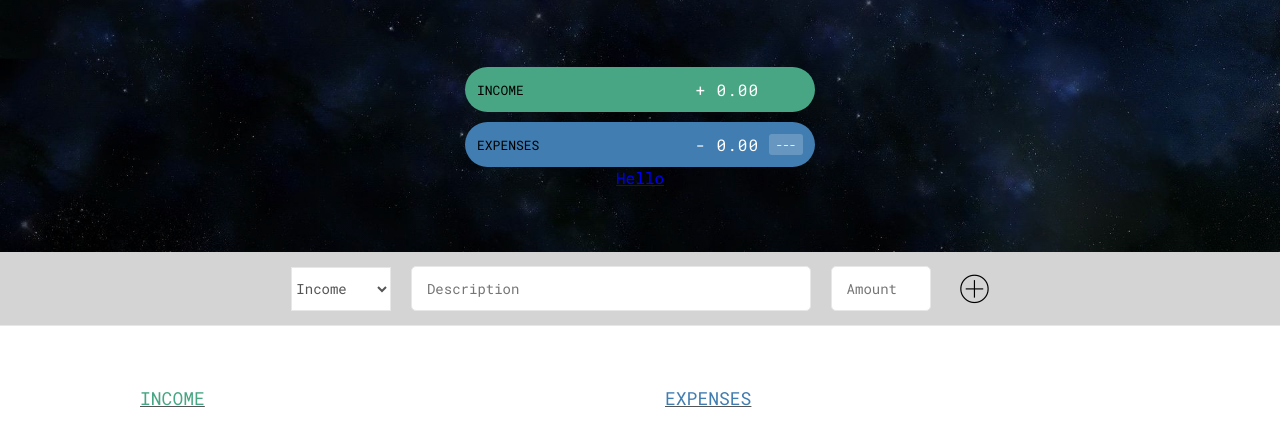
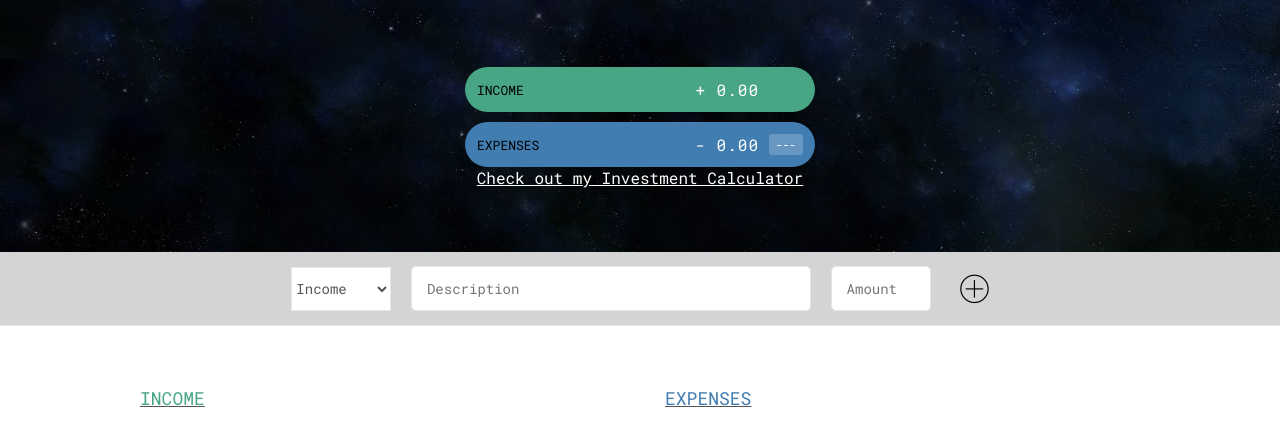
Before and after one commit to RiteshPatel00/Budgeting-and-Investing-Web-Application, a plain HTML site: page index.html in a window 1280 px wide. Shown: the part 188-634 px from the top of the page. Drawn offline with nearby package versions, Linux system fonts and the light colour scheme.

Commit message:
Linked both web applications

```diff
--- a/css/styleBudget.css
+++ b/css/styleBudget.css
@@ -50,6 +50,10 @@ body {
     display: flex;
     display: grid;
 }
+
+
+a { color: #ffffff; }
+
 
 .budget {
     position: absolute;
--- a/css/styleInvestment.css
+++ b/css/styleInvestment.css
@@ -46,8 +46,11 @@ body {
     position: relative;
     display: flex;
     display: grid;
+
 }
 
+
+a { color: #ffffff; }
 
 .investment {
     position: absolute;
--- a/index.html
+++ b/index.html
@@ -37,7 +37,7 @@
 
                 <div class="link-switch clearfix">
                     <div>
-                        <a href="indexInvestment.html">Hello</a>
+                        <a href="indexInvestment.html">Check out my Investment Calculator</a>
                     </div>
 
                 </div>
```
Also changed, not shown: indexInvestment.html (+1 -1 lines).
